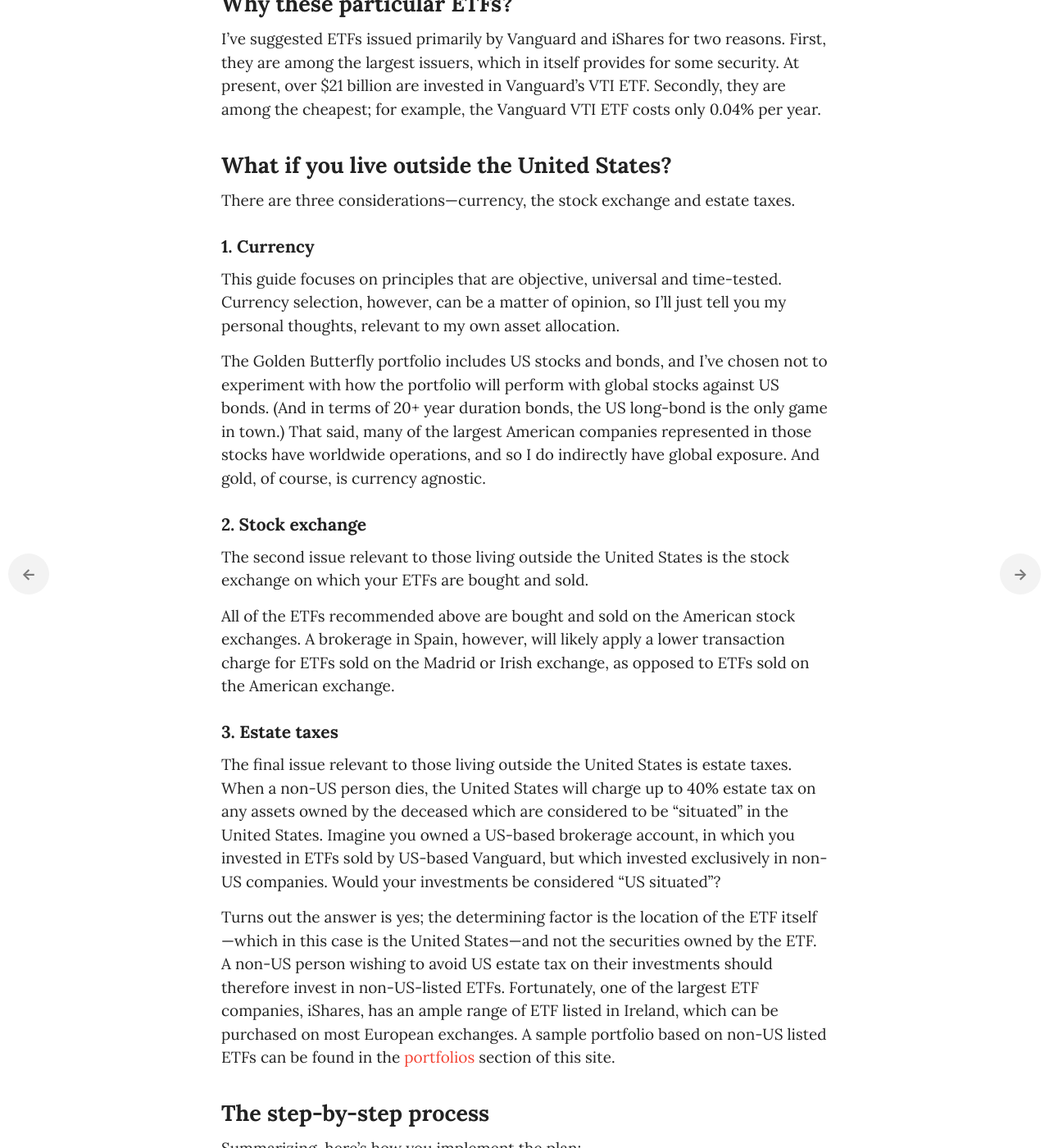
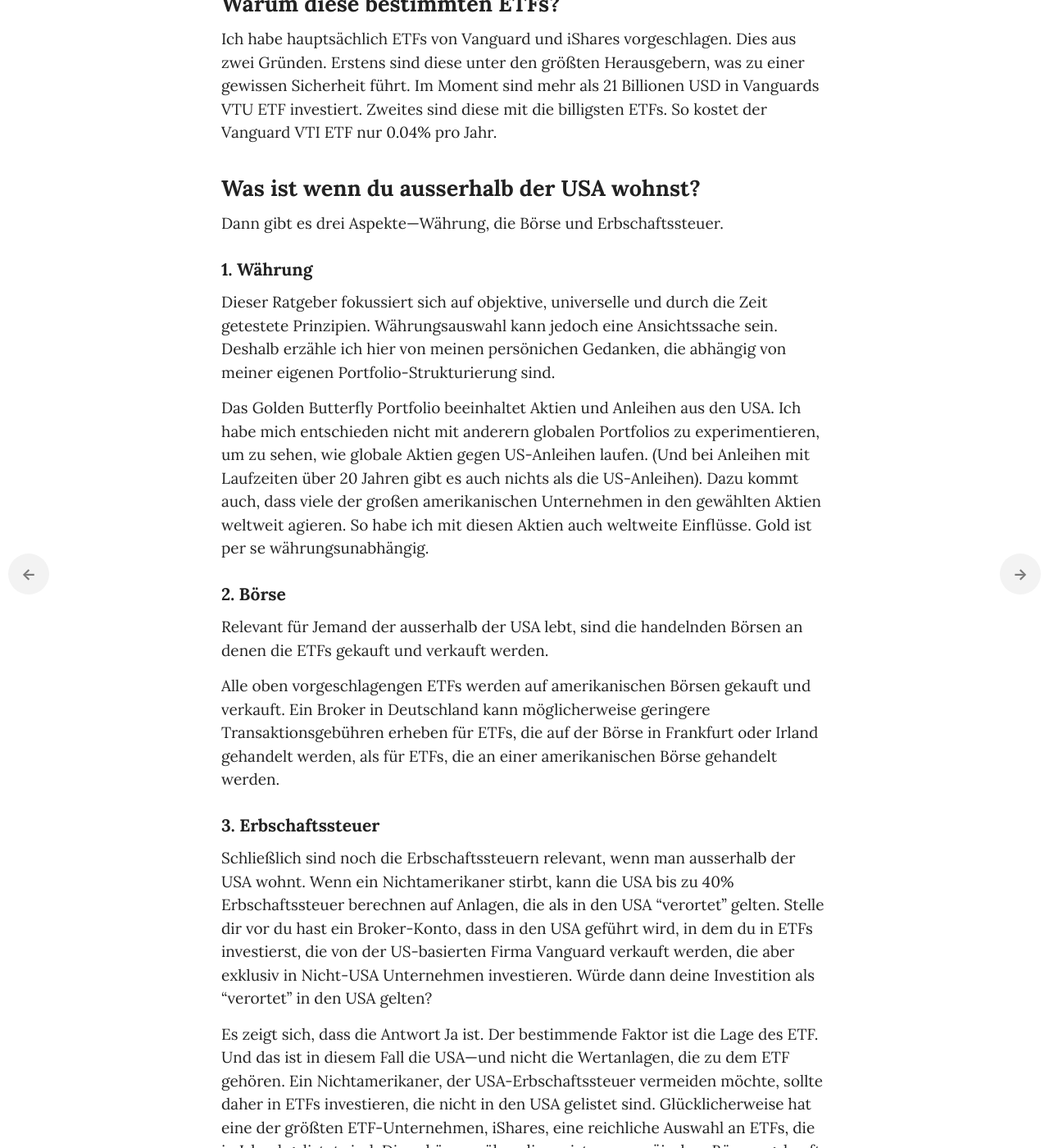
Before and after one commit to dafacto/moneyforsomething-de, a Jekyll site: the page built from _chapters/14_implementing-the-plan.md, in a window 1280 px wide and 1400 px high, scrolled down 1733 px. Shown: the whole window at 82% size. Built offline with Jekyll 4.4.1, drawn with Linux system fonts in a browser that asks for light colours; some web fonts are replaced; a script that is not in the unit is left out; some of the changed text lies outside the part shown.

Commit message:
Update 14_implementing-the-plan.md

```diff
--- a/_chapters/14_implementing-the-plan.md
+++ b/_chapters/14_implementing-the-plan.md
@@ -23,17 +23,17 @@ In vorherigen Kapiteln haben wir zwei konservative Anlage-Aufteilungen vorgeschl
 
 Diese einfache Verteilung beeinhaltet drei ETFs.
 
-| Investitions-Produkt                      | Bezeichnung | Anteil | Kosten  |
+| Investitions-Produkt                      | Symbol | Anteil     | Kosten|
 |-------------------------------------------|--------|------------|-------|
 | {{ site.data.etfs.vti.name }} | [{{ site.data.etfs.vti.symbol }}]({{ site.data.etfs.vti.url }}) | 25% | {{ site.data.etfs.vti.cost }} |
 | {{ site.data.etfs.vxus.name }} | [{{ site.data.etfs.vxus.symbol }}]({{ site.data.etfs.vxus.url }}) | 25% | {{ site.data.etfs.vxus.cost }} |
 | {{ site.data.etfs.bnd.name }} | [{{ site.data.etfs.bnd.symbol }}]({{ site.data.etfs.bnd.url }}) | 50% | {{ site.data.etfs.bnd.cost }} |
 
-### Option 2: What I do
+### Option 2: Was ich mache
 
-The allocation in which I personally invest, called “The Golden Butterfly” involves buying five ETFs.
+Die Aufteilung in der ich persönlich investiere nennt sich "The Golden Butterfly" und beeinhaltet fünf ETFs.
 
-| Investitions-Produkt                  | Bezeichnung | Anteil | Kosten  |
+| Investitions-Produkt                  | Symbol | Anteil     | Kosten|
 |---------------------------------------|--------|------------|-------|
 | {{ site.data.etfs.vv.name }} | [{{ site.data.etfs.vv.symbol }}]({{ site.data.etfs.vv.url }}) | 20% | {{ site.data.etfs.vv.cost }} |
 | {{ site.data.etfs.vbr.name }} | [{{ site.data.etfs.vbr.symbol }}]({{ site.data.etfs.vbr.url }}) | 20% | {{ site.data.etfs.vbr.cost }} |
@@ -42,40 +42,40 @@ The allocation in which I personally invest, called “The Golden Butterfly” i
 | {{ site.data.etfs.shv.name }} | [{{ site.data.etfs.shv.symbol }}]({{ site.data.etfs.shv.url }}) | 20% | {{ site.data.etfs.shv.cost }} |
 
 
-## Why these particular ETFs?
+## Warum diese bestimmten ETFs?
 
-I’ve suggested ETFs issued primarily by Vanguard and iShares for two reasons. First, they are among the largest issuers, which in itself provides for some security. At present, over $21 billion are invested in Vanguard’s VTI ETF. Secondly, they are among the cheapest; for example, the Vanguard VTI ETF costs only {{ site.data.etfs.vti.cost }} per year.
+Ich habe hauptsächlich ETFs von Vanguard und iShares vorgeschlagen. Dies aus zwei Gründen. Erstens sind diese unter den größten Herausgebern, was zu einer gewissen Sicherheit führt. Im Moment sind mehr als 21 Billionen USD in Vanguards VTU ETF investiert. Zweites sind diese mit die billigsten ETFs. So kostet der Vanguard VTI ETF nur {{ site.data.etfs.vti.cost }} pro Jahr.
 
-## What if you live outside the United States?
+## Was ist wenn du ausserhalb der USA wohnst?
 
-There are three considerations—currency, the stock exchange and estate taxes.
+Dann gibt es drei Aspekte—Währung, die Börse und Erbschaftssteuer.
 
-### 1. Currency
+### 1. Währung
 
-This guide focuses on principles that are objective, universal and time-tested. Currency selection, however, can be a matter of opinion, so I’ll just tell you my personal thoughts, relevant to my own asset allocation.
+Dieser Ratgeber fokussiert sich auf objektive, universelle und durch die Zeit getestete Prinzipien. Währungsauswahl kann jedoch eine Ansichtssache sein. Deshalb erzähle ich hier von meinen persönichen Gedanken, die abhängig von meiner eigenen Portfolio-Strukturierung sind.
 
-The Golden Butterfly portfolio includes US stocks and bonds, and I've chosen not to experiment with how the portfolio will perform with global stocks against US bonds. (And in terms of 20+ year duration bonds, the US long-bond is the only game in town.) That said, many of the largest American companies represented in those stocks have worldwide operations, and so I do indirectly have global exposure. And gold, of course, is currency agnostic.
+Das Golden Butterfly Portfolio beeinhaltet Aktien und Anleihen aus den USA. Ich habe mich entschieden nicht mit anderern globalen Portfolios zu experimentieren, um zu sehen, wie globale Aktien gegen US-Anleihen laufen. (Und bei Anleihen mit Laufzeiten über 20 Jahren gibt es auch nichts als die US-Anleihen). Dazu kommt auch, dass viele der großen amerikanischen Unternehmen in den gewählten Aktien weltweit agieren. So habe ich mit diesen Aktien auch weltweite Einflüsse. Gold ist per se währungsunabhängig.
 
-### 2. Stock exchange
+### 2. Börse
 
-The second issue relevant to those living outside the United States is the stock exchange on which your ETFs are bought and sold.
+Relevant für Jemand der ausserhalb der USA lebt, sind die handelnden Börsen an denen die ETFs gekauft und verkauft werden.
 
-All of the ETFs recommended above are bought and sold on the American stock exchanges. A brokerage in Spain, however, will likely apply a lower transaction charge for ETFs sold on the Madrid or Irish exchange, as opposed to ETFs sold on the American exchange.
+Alle oben vorgeschlagengen ETFs werden auf amerikanischen Börsen gekauft und verkauft. Ein Broker in Deutschland kann möglicherweise geringere Transaktionsgebühren erheben für ETFs, die auf der Börse in Frankfurt oder Irland gehandelt werden, als für ETFs, die an einer amerikanischen Börse gehandelt werden.
 
-### 3. Estate taxes
+### 3. Erbschaftssteuer
 
-The final issue relevant to those living outside the United States is estate taxes. When a non-US person dies, the United States will charge up to 40% estate tax on any assets owned by the deceased which are considered to be “situated” in the United States. Imagine you owned a US-based brokerage account, in which you invested in ETFs sold by US-based Vanguard, but which invested exclusively in non-US companies. Would your investments be considered “US situated”?
+Schließlich sind noch die Erbschaftssteuern relevant, wenn man ausserhalb der USA wohnt. Wenn ein Nichtamerikaner stirbt, kann die USA bis zu 40% Erbschaftssteuer berechnen auf Anlagen, die als in den USA "verortet" gelten. Stelle dir vor du hast ein Broker-Konto, dass in den USA geführt wird, in dem du in ETFs investierst, die von der US-basierten Firma Vanguard verkauft werden, die aber exklusiv in Nicht-USA Unternehmen investieren. Würde dann deine Investition als "verortet" in den USA gelten?
 
-Turns out the answer is yes; the determining factor is the location of the ETF itself—which in this case is the United States—and not the securities owned by the ETF.
-A non-US person wishing to avoid US estate tax on their investments should therefore invest in non-US-listed ETFs. Fortunately, one of the largest ETF companies, iShares, has an ample range of ETF listed in Ireland, which can be purchased on most European exchanges. A sample portfolio based on non-US listed ETFs can be found in the [portfolios](/portfolios/) section of this site.
+Es zeigt sich, dass die Antwort Ja ist. Der bestimmende Faktor ist die Lage des ETF. Und das ist in diesem Fall die USA—und nicht die Wertanlagen, die zu dem ETF gehören.
+Ein Nichtamerikaner, der USA-Erbschaftssteuer vermeiden möchte, sollte daher in ETFs investieren, die nicht in den USA gelistet sind. Glücklicherweise hat eine der größten ETF-Unternehmen, iShares, eine reichliche Auswahl an ETFs, die in Irland gelistet sind. Diese können über die meisten europäischen Börsen gekauft werden. Ein Musterportfolio, das auf nicht-USA gelisteten ETFs basiert, ist unter [portfolios](/portfolios/) aufgeführt.
 
-## The step-by-step process
+## Der Schritt-für-Schritt Prozess
 
-Summarizing, here’s how you implement the plan:
+Hier ist zusammengefasst, wie der Plan implementiert wird:
 
-1. Open an account at a discount [brokerage](/brokerages/).
-2. Buy the individual ETFs corresponding to the [asset allocation](/portfolios/) you’ve chosen.
-3. Save as much as you can each month, purchasing additional shares of those ETFs.
-4. Periodically check whether your allocation needs rebalancing, and if so, buy and/or sell the shares necessary to bring it back to its target.
+1. Eröffne ein Konto bei einem günstigen Broker ([brokerage](/brokerages/)).
+2. Kaufe die individuellen ETFs, die zu dem Portfolio passen, dass du dir ausgesucht hast ([asset allocation](/portfolios/)).
+3. Spare jeden Monat so viel wie möglich und kaufe damit weitere Anteile dieser ETFs.
+4. Schaue regelmäßig nach, ob eine Umschichtung für deine Aufteilung notwendig ist. Wenn es so ist, kaufe und/oder verkaufe die notwendigen Anteile, um deine Aufteilung wieder zu deinem Ziel zurück zu bringen.
 
-*Simple. Easy. Powerful.*
+*Einfach. Leicht. Mächtig*
```
